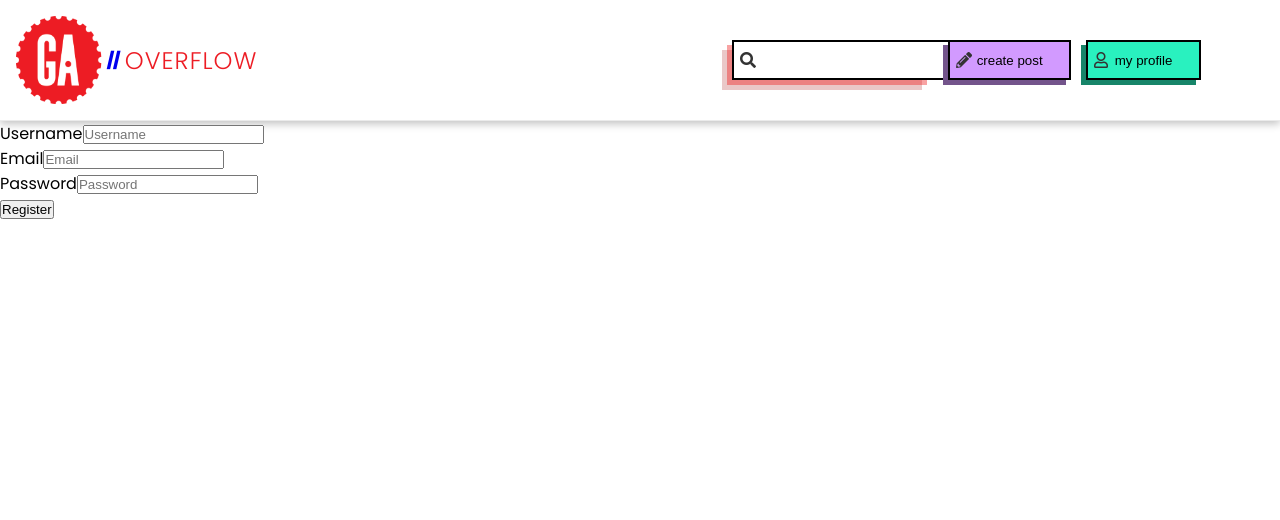
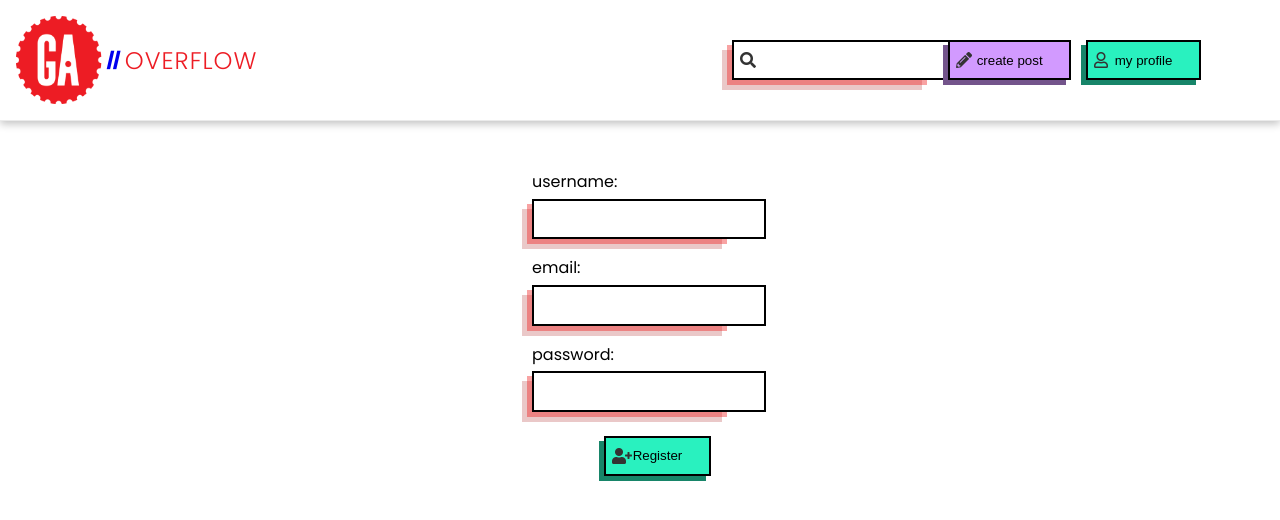
Before and after one commit to neilmurcho13/GA-overflow-client, a React app in the folder client/: page /register in a window 1280 px wide. Shown: the top 520 px of the page. Built offline with nearby package versions, Linux system fonts and the light colour scheme.

Commit message:
fix login and reg

```diff
--- a/client/src/App.js
+++ b/client/src/App.js
@@ -1,41 +1,38 @@
-import React, { useState } from 'react'
-import { BrowserRouter, Switch, Route } from 'react-router-dom'
+import React, { useState } from "react";
+import { BrowserRouter, Switch, Route } from "react-router-dom";
 
-import Home from './components/common/Home.js'
-import Navbar from './components/common/Navbar.js'
+import Home from "./components/common/Home.js";
+import Navbar from "./components/common/Navbar.js";
 
-import BlogShow from './components/blogs/BlogShow.js'
-import BlogNew from './components/blogs/BlogNew.js'
-import Search from './components/common/Search.js'
+import BlogShow from "./components/blogs/BlogShow.js";
+import BlogNew from "./components/blogs/BlogNew.js";
+import Search from "./components/common/Search.js";
 import Login from "./components/auth/Login.js";
-import Register from './components/auth/Register.js'
-
+import Register from "./components/auth/Register.js";
 
 const App = () => {
-  const [searchQuery, setSearchQuery] = useState('')
-  console.log('from app ', searchQuery)
+  const [searchQuery, setSearchQuery] = useState("");
+  console.log("from app ", searchQuery);
 
   return (
     <BrowserRouter>
       <Navbar onSearchChange={setSearchQuery} />
       <Switch>
+        <Route exact path="/register" component={Register} />
+        <Route exact path="/login" component={Login} />
 
-        <Route exact path='/' component={Home} />
-        <Route exact path='/blogs/new' component={BlogNew} />
-        <Route exact path='/blogs/:id' component={BlogShow} />
+        <Route exact path="/" component={Home} />
+        <Route exact path="/blogs/new" component={BlogNew} />
+        <Route exact path="/blogs/:id" component={BlogShow} />
 
         <Route
           exact
-          path='/search'
-          component={(props) => (
-            <Search {...props} searchQuery={searchQuery} />
-          )}
+          path="/search"
+          component={(props) => <Search {...props} searchQuery={searchQuery} />}
         />
-        <Route exact path='/register' component={Register} />
-        <Route exact path="/login" component={Login} />
       </Switch>
     </BrowserRouter>
-  )
-}
+  );
+};
 
-export default App
+export default App;
--- /dev/null
+++ b/client/src/api/authFunctions.js
@@ -0,0 +1,4 @@
+export const setToken = (token) => {
+  console.log("the token is ", token);
+  window.localStorage.setItem("token", token);
+};
--- a/client/src/components/auth/Login.js
+++ b/client/src/components/auth/Login.js
@@ -1,8 +1,9 @@
 import React, { useState } from "react";
 import { useHistory } from "react-router-dom";
+import { setToken } from "../../api/authFunctions";
 import { loginUser } from "../../api/callerFunctions";
 
-function Login() {
+const Login = () => {
   const history = useHistory();
   const [state, setState] = useState({
     formData: {
@@ -12,12 +13,15 @@ function Login() {
   });
 
   const handleSubmit = async (e) => {
+    console.log("login submit fired");
     e.preventDefault();
 
     try {
       const res = await loginUser(state.formData);
-      if (res.status === 200) {
+      console.log(res);
+      if (res.status === 202) {
         setToken(res.data.token);
+        console.log(res.data.token);
         history.push("/");
       }
     } catch (err) {
@@ -32,12 +36,13 @@ function Login() {
     };
 
     setState({ formData });
+    console.log(formData);
   };
 
   return (
     <section className="main-content">
       <div>
-        <div className="login-container">
+        <div className="auth-container">
           <form onSubmit={handleSubmit}>
             <div>
               <label>email: </label>
@@ -45,10 +50,12 @@ function Login() {
                 <input
                   name="email"
                   value={state.formData.email}
+                  required
                   onChange={handleChange}
                 />
               </div>
             </div>
+
             <div>
               <label>password: </label>
               <div className="user-input">
@@ -56,12 +63,14 @@ function Login() {
                   name="password"
                   type="password"
                   value={state.formData.password}
+                  required
                   onChange={handleChange}
                 />
               </div>
             </div>
-            <div className="login-btn">
-              <button type="submit">login</button>
+
+            <div className="auth-btn">
+              <input type="submit" value="login" />
               <i class="fa fa-sign-in"></i>
             </div>
           </form>
@@ -69,6 +78,6 @@ function Login() {
       </div>
     </section>
   );
-}
+};
 
 export default Login;
--- a/client/src/components/auth/Register.js
+++ b/client/src/components/auth/Register.js
@@ -1,84 +1,98 @@
-import React from 'react'
-import { useHistory } from 'react-router-dom'
-import { registerUser } from '../../api/callerFunctions'
+import React from "react";
+import { useHistory } from "react-router-dom";
+import { registerUser } from "../../api/callerFunctions";
 
 const Register = () => {
-  const history = useHistory()
+  const history = useHistory();
   const [state, setState] = React.useState({
     formData: {
-      username: '',
-      email: '',
-      password: ''
+      username: "",
+      email: "",
+      password: ""
     }
-  })
+  });
 
   const handleSubmit = async (e) => {
-    console.log('submit fired')
-    e.preventDefault()
+    console.log("submit fired");
+    e.preventDefault();
 
     try {
-      const res = await registerUser(state.formData)
-      if (res.status === 200) {
-        history.push('/login')
+      const res = await registerUser(state.formData);
+      console.log(res);
+      if (res.status === 201) {
+        history.push("/login");
       }
     } catch (err) {
-      console.error('Error registering user', err)
+      console.error("Error registering user", err);
     }
-  }
+  };
 
   const handleChange = (e) => {
     const formData = {
       ...state.formData,
       [e.target.name]: e.target.value
-    }
+    };
 
-    setState({ formData })
-    console.log(formData)
-  }
+    setState({ formData });
+    console.log(formData);
+  };
 
   return (
+    <section className="main-content">
+      <div>
+        <div className="auth-container">
           <form onSubmit={handleSubmit}>
             <div>
-        <label className='label'>Username</label>
+              <label>username: </label>
+              <div className="user-input">
                 <input
-          className='input'
-          placeholder='Username'
-          name='username'
+                  className="input"
+                  name="username"
                   value={state.formData.username}
-          autoComplete='off'
+                  autoComplete="off"
+                  required
                   onChange={handleChange}
                 />
               </div>
+            </div>
 
             <div>
-        <label className='label'>Email</label>
+              <label>email: </label>
+              <div className="user-input">
                 <input
-          className='input'
-          placeholder='Email'
-          name='email'
-          autoComplete='off'
+                  className="input"
+                  name="email"
+                  autoComplete="off"
+                  required
                   value={state.formData.email}
                   onChange={handleChange}
                 />
               </div>
+            </div>
 
             <div>
-        <label className='label'>Password</label>
+              <label>password: </label>
+              <div className="user-input">
                 <input
-          className='input'
-          placeholder='Password'
-          name='password'
-          type='password'
+                  className="input"
+                  name="password"
+                  type="password"
                   value={state.formData.password}
+                  required
                   onChange={handleChange}
                 />
               </div>
+            </div>
 
-      <div className='field'>
-        <input type='submit' value='Register' />
+            <div className="auth-btn">
+              <input type="submit" value="Register" />
+              <i class="fa fa-user-plus"></i>
             </div>
           </form>
-  )
-}
+        </div>
+      </div>
+    </section>
+  );
+};
 
-export default Register
+export default Register;
--- a/client/src/components/common/Navbar.js
+++ b/client/src/components/common/Navbar.js
@@ -1,57 +1,58 @@
-import React, { useState } from 'react'
-import { useHistory, Link } from 'react-router-dom'
-import gaLogo from '../../assets/ga-logo.png'
+import React, { useState } from "react";
+import { useHistory, Link } from "react-router-dom";
+import gaLogo from "../../assets/ga-logo.png";
 
 const Navbar = ({ onSearchChange }) => {
-  const history = useHistory()
-  const [searchInputVaule, setSearchInputValue] = useState('')
+  const history = useHistory();
+  const [searchInputVaule, setSearchInputValue] = useState("");
 
   const handleSearch = (e) => {
-    e.preventDefault()
-    onSearchChange(searchInputVaule)
-    history.push('/search')
-  }
+    e.preventDefault();
+    onSearchChange(searchInputVaule);
+    history.push("/search");
+  };
 
   return (
     <>
       <nav>
-        <div className='nav-content'>
-          <Link to='/'>
-            <div className='nav-logo'>
+        <div className="nav-content">
+          <Link to="/">
+            <div className="nav-logo">
               <img src={gaLogo} />
               <span>//</span>
               <h2>OVERFLOW</h2>
             </div>
           </Link>
 
-          <div className='nav-links'>
-            <form onSubmit={handleSearch} className='search-bar'>
+          <div className="nav-links">
+            <form onSubmit={handleSearch} className="search-bar">
               <input
+                type="search"
                 onChange={(e) => setSearchInputValue(e.target.value)}
                 value={searchInputVaule}
                 required
               />
-              <i className='fas fa-search'></i>
+              <i className="fas fa-search"></i>
             </form>
 
-            <div className='create-post'>
-              <Link to='/blogs/new'>
+            <div className="create-post">
+              <Link to="/blogs/new">
                 <button>create post</button>
               </Link>
-              <i className='fas fa-pencil-alt'></i>
+              <i className="fas fa-pencil-alt"></i>
             </div>
-            <div className='my-profile'>
+            <div className="my-profile">
               <button>my profile</button>
-              <i className='far fa-user'></i>
+              <i className="far fa-user"></i>
             </div>
           </div>
         </div>
       </nav>
     </>
-  )
-}
+  );
+};
 
-export default Navbar
+export default Navbar;
 
 // <div className="nav-links">
 // <div className="search-bar">
--- a/client/src/styles/_login.scss
+++ b/client/src/styles/_auth.scss
@@ -1,4 +1,4 @@
-.login-container {
+.auth-container {
   display: flex;
   justify-content: center;
   align-items: center;
@@ -18,19 +18,20 @@
   }
 }
 
-.login-btn {
+.auth-btn {
   width: 50px;
   margin-left: 4.5em;
   margin-top: 1.5em;
   display: flex;
   align-items: center;
-  button {
+  input {
     padding: 0.8em 2em;
     border: 2px solid black;
     white-space: nowrap;
     text-align: center;
     background: #29f1bf;
     box-shadow: #178569 -5px 5px;
+    cursor: pointer;
   }
   i {
     position: absolute;
--- a/client/src/styles/main.scss
+++ b/client/src/styles/main.scss
@@ -2,4 +2,4 @@
 @import "home";
 @import "nav";
 @import "blogShow";
-@import "login";
+@import "auth";
```
Also changed, not shown: client/src/api/callerFunctions.js (+55 -55 lines). Lines whose indentation alone changed are shown as unchanged.
